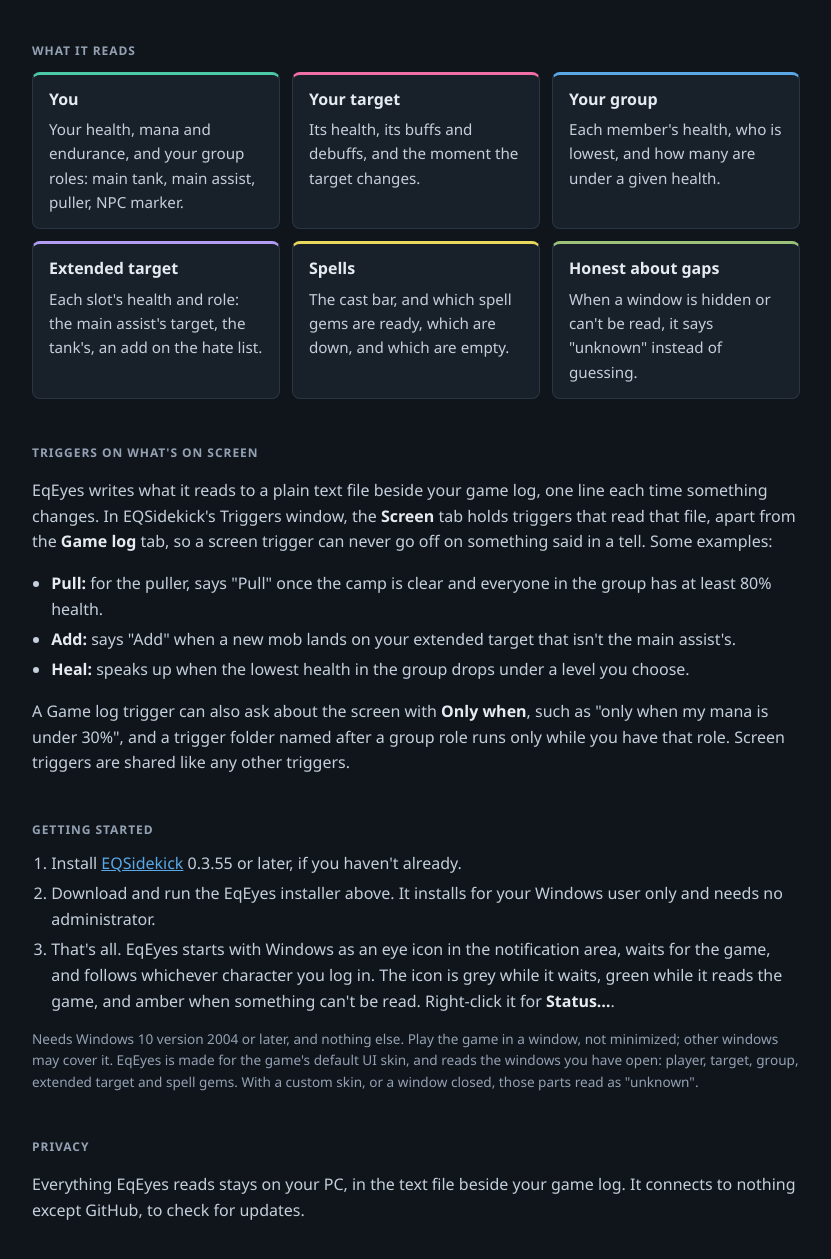
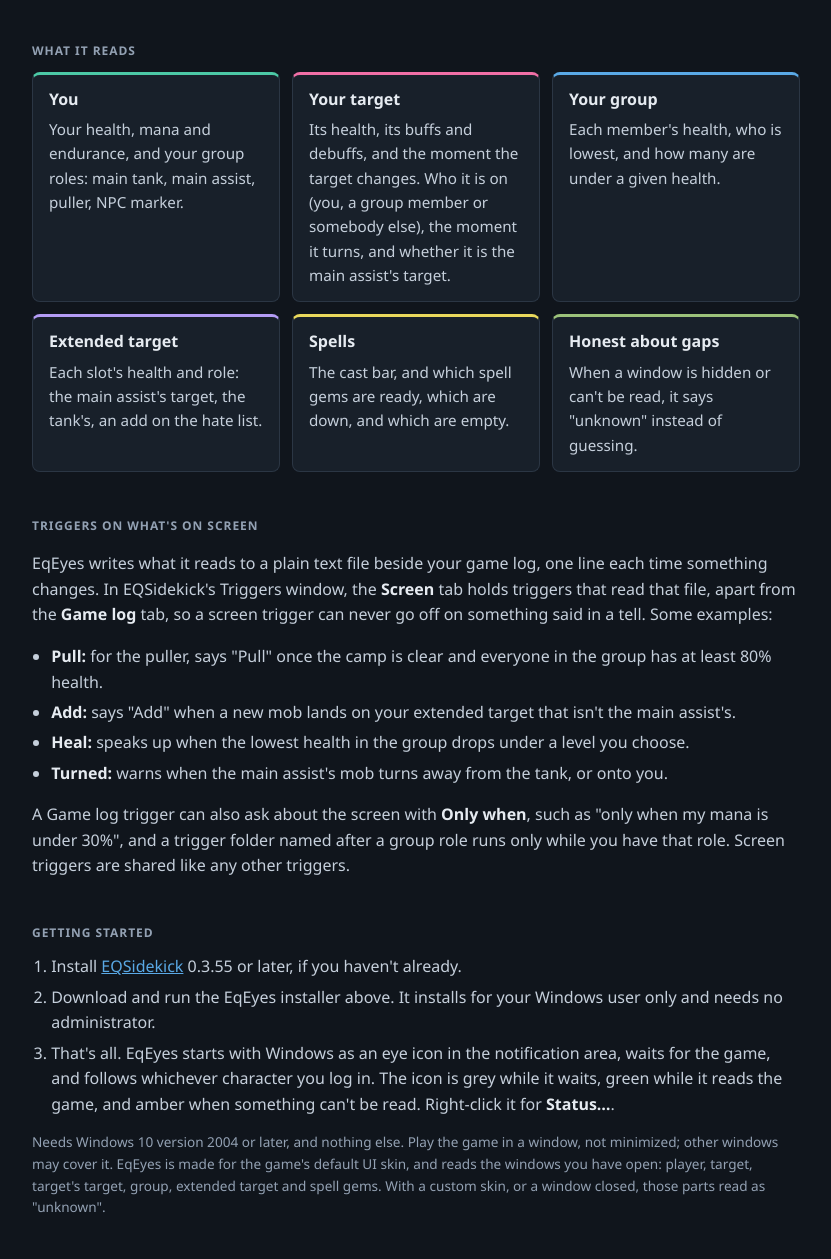
Before and after one commit to mmarpik/mazilla-se, a plain HTML site: page eqeyes/index.html in a window 1280 px wide. Shown: the part 502-1761 px from the top of the page, without its empty margins (224-1055 px from the left). Drawn offline with Linux system fonts and the light colour scheme.

Commit message:
EqEyes page: target's target (EqEyes 0.3.4)
Co-Authored-By: Claude Opus 5.5 <noreply@anthropic.com>

```diff
--- a/eqeyes/index.html
+++ b/eqeyes/index.html
@@ -66,7 +66,7 @@
   <h2>What it reads</h2>
   <div class="grid">
     <div class="card" style="--accent:var(--heal)"><h3>You</h3><p>Your health, mana and endurance, and your group roles: main tank, main assist, puller, NPC marker.</p></div>
-    <div class="card" style="--accent:var(--proc)"><h3>Your target</h3><p>Its health, its buffs and debuffs, and the moment the target changes.</p></div>
+    <div class="card" style="--accent:var(--proc)"><h3>Your target</h3><p>Its health, its buffs and debuffs, and the moment the target changes. Who it is on (you, a group member or somebody else), the moment it turns, and whether it is the main assist's target.</p></div>
     <div class="card" style="--accent:var(--spell)"><h3>Your group</h3><p>Each member's health, who is lowest, and how many are under a given health.</p></div>
     <div class="card" style="--accent:var(--melee)"><h3>Extended target</h3><p>Each slot's health and role: the main assist's target, the tank's, an add on the hate list.</p></div>
     <div class="card" style="--accent:var(--boost)"><h3>Spells</h3><p>The cast bar, and which spell gems are ready, which are down, and which are empty.</p></div>
@@ -82,6 +82,7 @@
       <li><strong>Pull:</strong> for the puller, says "Pull" once the camp is clear and everyone in the group has at least 80% health.</li>
       <li><strong>Add:</strong> says "Add" when a new mob lands on your extended target that isn't the main assist's.</li>
       <li><strong>Heal:</strong> speaks up when the lowest health in the group drops under a level you choose.</li>
+      <li><strong>Turned:</strong> warns when the main assist's mob turns away from the tank, or onto you.</li>
     </ul>
     <p>A Game log trigger can also ask about the screen with <strong>Only when</strong>, such as "only when my mana is under 30%",
        and a trigger folder named after a group role runs only while you have that role. Screen triggers are shared like any
@@ -99,7 +100,7 @@
     </ol>
     <p class="small">Needs Windows 10 version 2004 or later, and nothing else. Play the game in a window, not minimized; other
        windows may cover it. EqEyes is made for the game's default UI skin, and reads the windows you have open: player,
-       target, group, extended target and spell gems. With a custom skin, or a window closed, those parts read as "unknown".</p>
+       target, target's target, group, extended target and spell gems. With a custom skin, or a window closed, those parts read as "unknown".</p>
   </section>
 
   <section>
```
